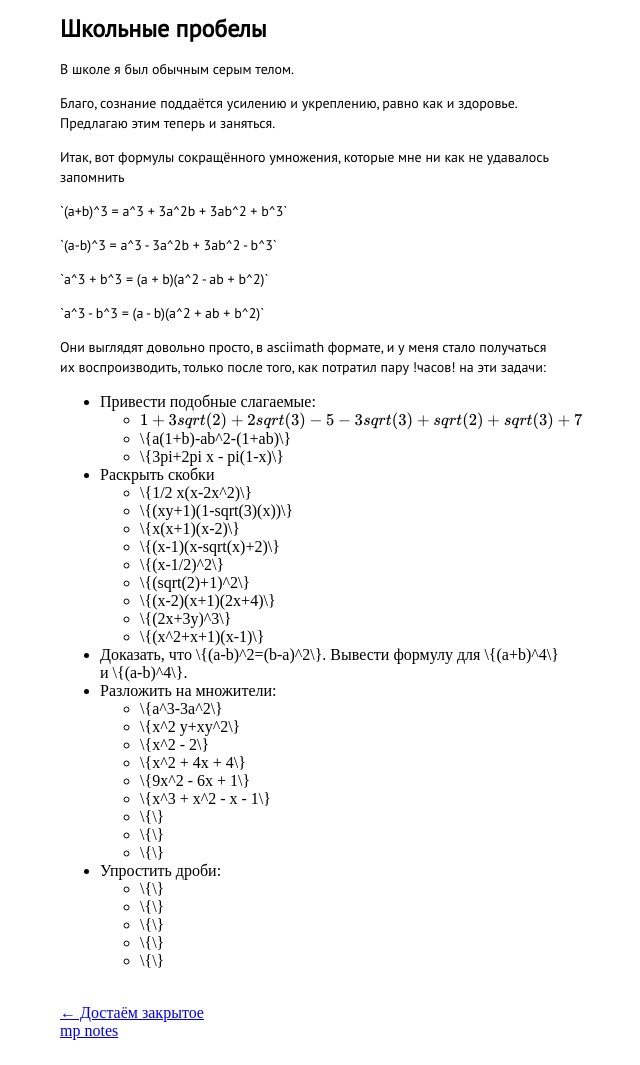
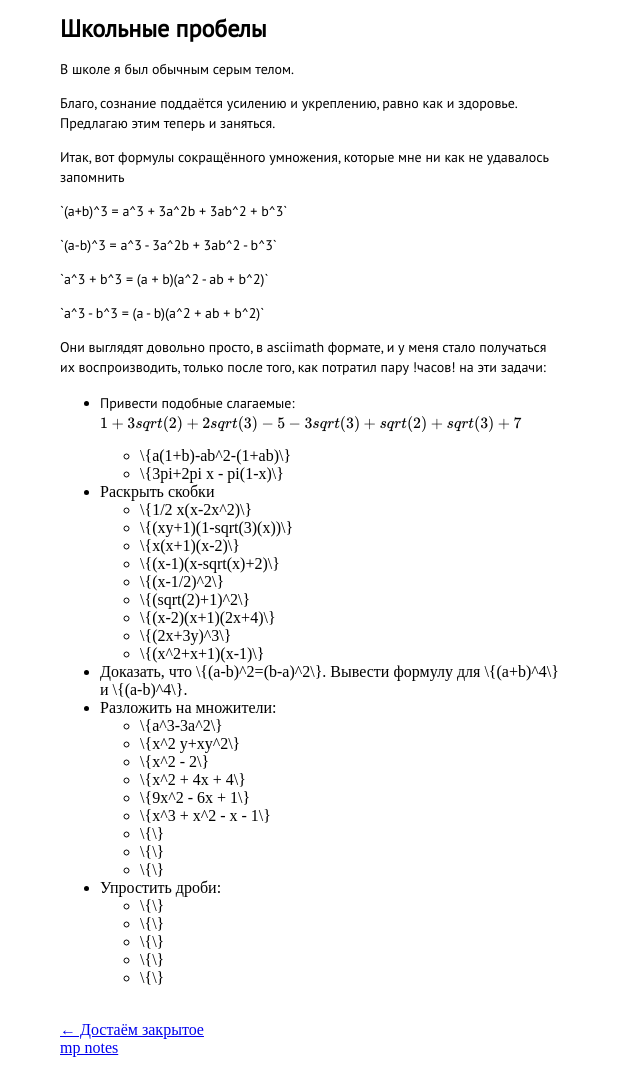
Before and after one commit to dOvObu/dOvObu.github.io, a Jekyll site: the page built from _posts/2022-07-11-ya_tupee_shkolnika_seichas.md, in a window 1280 px wide. Shown: the whole page, without its empty margins (330-970 px from the left). Built offline with Jekyll 4.4.1, drawn with Linux system fonts in a browser that asks for light colours; nearby versions of some CDN libraries; formulas are drawn with MathJax 3.

```diff
--- a/_posts/2022-07-11-ya_tupee_shkolnika_seichas.md
+++ b/_posts/2022-07-11-ya_tupee_shkolnika_seichas.md
@@ -25,7 +25,8 @@ excerpt: Checkout
 Они выглядят довольно просто, в asciimath формате, и у меня стало получаться их воспроизводить, только после того, как потратил пару !часов! на эти задачи:
 
 - Привести подобные слагаемые:
-  - \\(1+3sqrt(2)+2sqrt(3)-5-3sqrt(3)+sqrt(2)+sqrt(3)+7\\)
+\\(1+3sqrt(2)+2sqrt(3)-5-3sqrt(3)+sqrt(2)+sqrt(3)+7\\)
+
   - \\{a(1+b)-ab^2-(1+ab)\\}
   - \\{3pi+2pi x - pi(1-x)\\}
 - Раскрыть скобки
```
